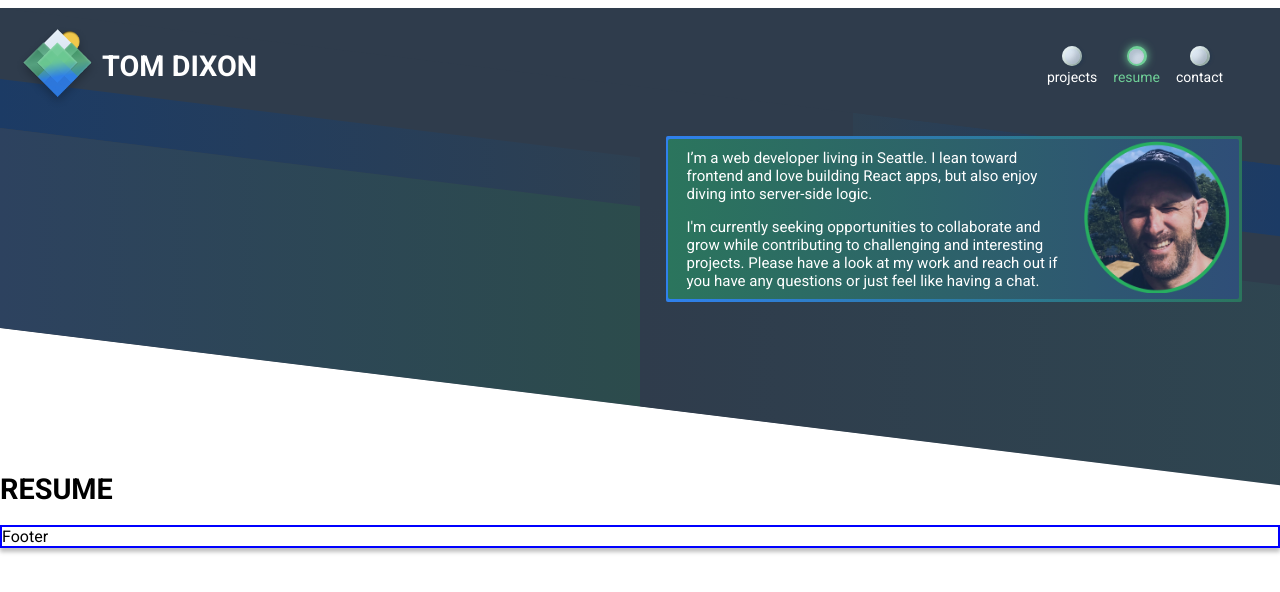
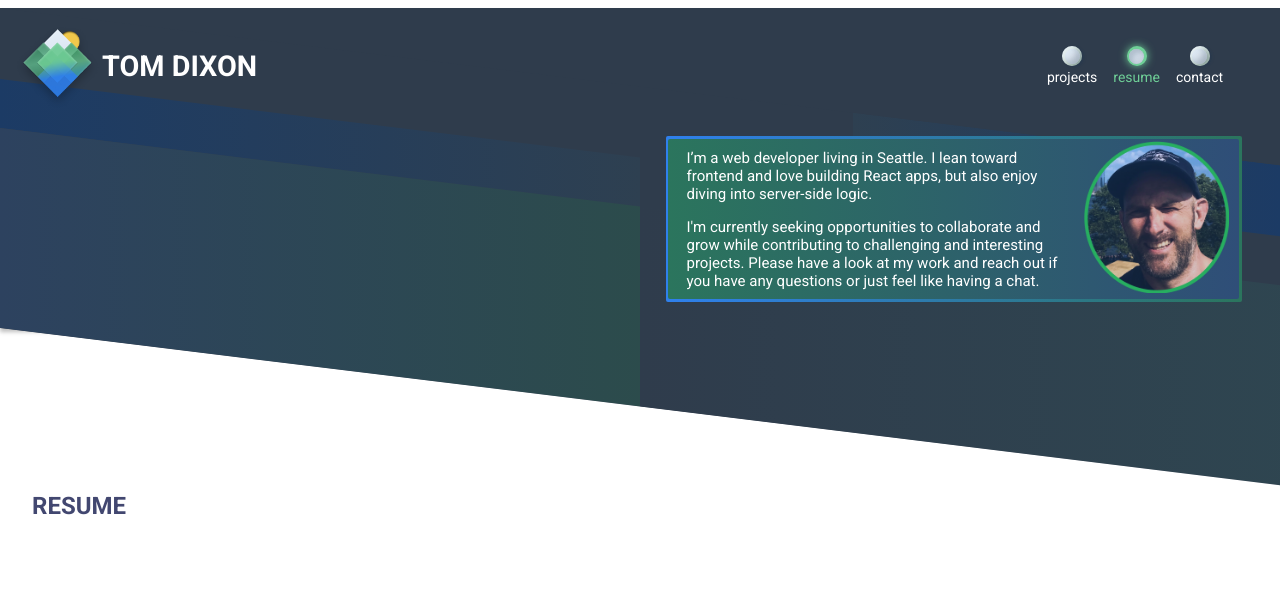
Before and after one commit to chefThomas/dev-folio, a React (Create React App) app: page /resume in a window 1280 px wide. Shown: the top 592 px of the page. Built offline with nearby package versions, Linux system fonts and the light colour scheme.

Commit message:
finish #9

```diff
--- a/src/App.js
+++ b/src/App.js
@@ -1,8 +1,10 @@
 import React from "react";
-import { BrowserRouter as Router, Switch } from "react-router-dom";
+import { Switch, Route } from "react-router-dom";
+import { TransitionGroup, CSSTransition } from "react-transition-group";
 
-import Routes from "./components/Routes";
-
+import HomePage from "./components/HomePage";
+import ResumePage from "./components/ResumePage";
+import ContactPage from "./components/ContactPage";
 import GlobalNav from "./components/GlobalNav";
 
 import Header from "./components/Header";
@@ -12,14 +14,25 @@ import "../src/stylesheets/css/main.css";
 
 function App() {
   return (
-    <Router>
+    <>
       <GlobalNav />
       <Header styles='margin-lg-bottom' />
-      <Switch>
-        <Routes />
-      </Switch>
-      <Footer />
-    </Router>
+      <Route
+        render={({ location }) => (
+          <>
+            <TransitionGroup>
+              <CSSTransition key={location.key} classNames='fade' timeout={500}>
+                <Switch location={location}>
+                  <Route exact path='/' render={() => <HomePage />} />
+                  <Route exact path='/resume' render={() => <ResumePage />} />
+                  <Route exact path='/contact' render={() => <ContactPage />} />
+                </Switch>
+              </CSSTransition>
+            </TransitionGroup>
+          </>
+        )}
+      />
+    </>
   );
 }
 
--- a/src/components/ContactPage.jsx
+++ b/src/components/ContactPage.jsx
@@ -3,9 +3,9 @@ import Heading from "./Heading";
 
 const ContactPage = () => {
   return (
-    <main>
+    <section className='Page'>
       <Heading level={1} text='Contact' />
-    </main>
+    </section>
   );
 };
 
--- a/src/components/HomePage.jsx
+++ b/src/components/HomePage.jsx
@@ -2,6 +2,7 @@ import React from "react";
 import ProjectSection from "./ProjectSection";
 
 import Heading from "./Heading";
+import Footer from "./Footer";
 
 // static imports
 //images
@@ -61,6 +62,7 @@ const HomePage = () => {
         liveSiteUrl='https://chefthomas.github.io/pluma/'
         repoUrl='https://github.com/chefThomas/pluma'
       />
+      <Footer />
     </section>
   );
 };
--- a/src/components/ResumePage.jsx
+++ b/src/components/ResumePage.jsx
@@ -3,9 +3,9 @@ import Heading from "./Heading";
 
 const ResumePage = () => {
   return (
-    <main>
-      <Heading level={1} text='Resume' />
-    </main>
+    <section className='HomePage'>
+      <Heading level={2} text='Resume' />
+    </section>
   );
 };
 
--- a/src/stylesheets/css/main.css
+++ b/src/stylesheets/css/main.css
@@ -90,6 +90,20 @@ button:focus {
 
 .full-width {
   width: 100%; }
+
+.fade-enter {
+  opacity: 0; }
+
+.fade-enter-active {
+  opacity: 1;
+  transition: opacity 500ms; }
+
+.fade-exit {
+  opacity: 1; }
+
+.fade-exit-active {
+  opacity: 0;
+  transition: opacity 500ms; }
 
 .Button {
   text-decoration: none; }
@@ -243,6 +257,7 @@ button:focus {
   padding-right: 2rem;
   padding-bottom: 2rem;
   padding-left: 2rem;
+  position: absolute;
   color: #424770; }
 
 .Icon {
--- a/src/stylesheets/scss/partials/_HomePage.scss
+++ b/src/stylesheets/scss/partials/_HomePage.scss
@@ -1,5 +1,6 @@
 .HomePage {
   @include pad(0, $xxlg, $xxlg, $xxlg);
 
+  position: absolute;
   color: $dark-on-light;
 }
```
Also changed, not shown: src/stylesheets/scss/partials/_base.scss (+15 -0 lines).
